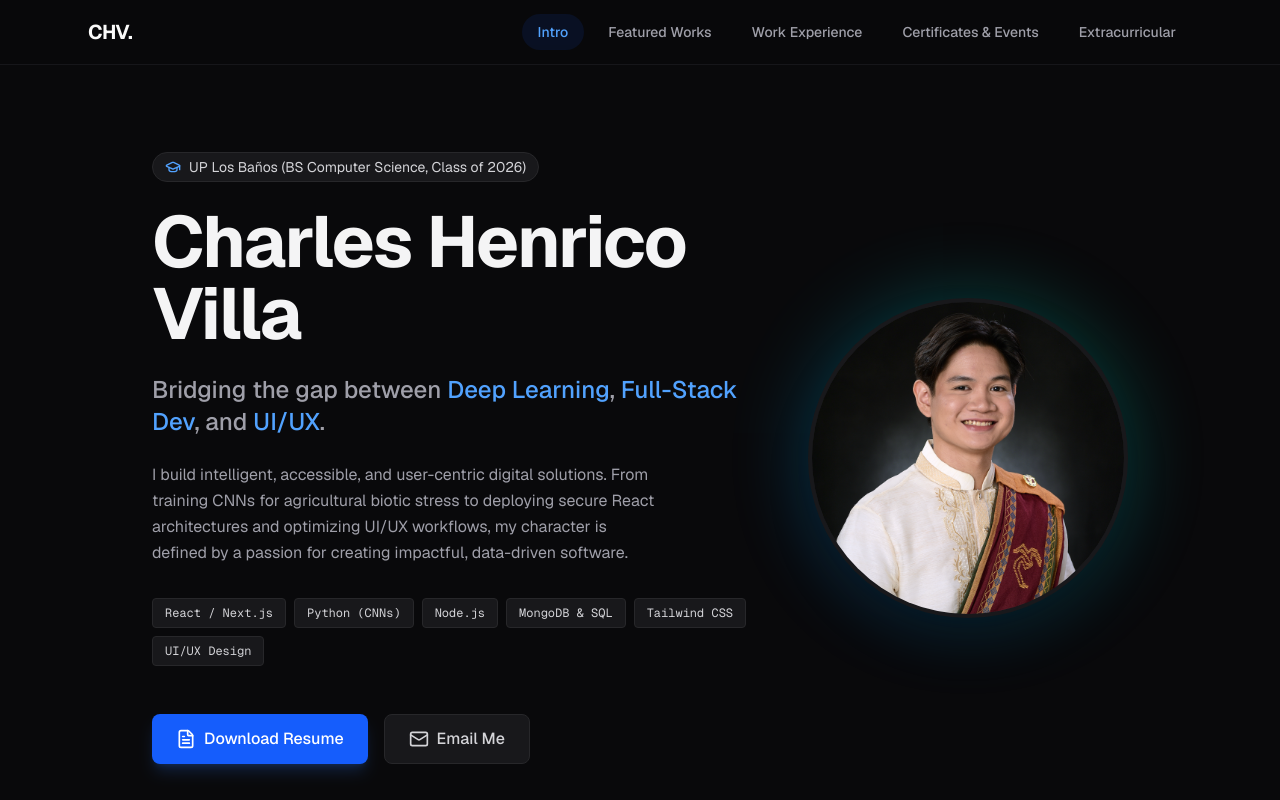
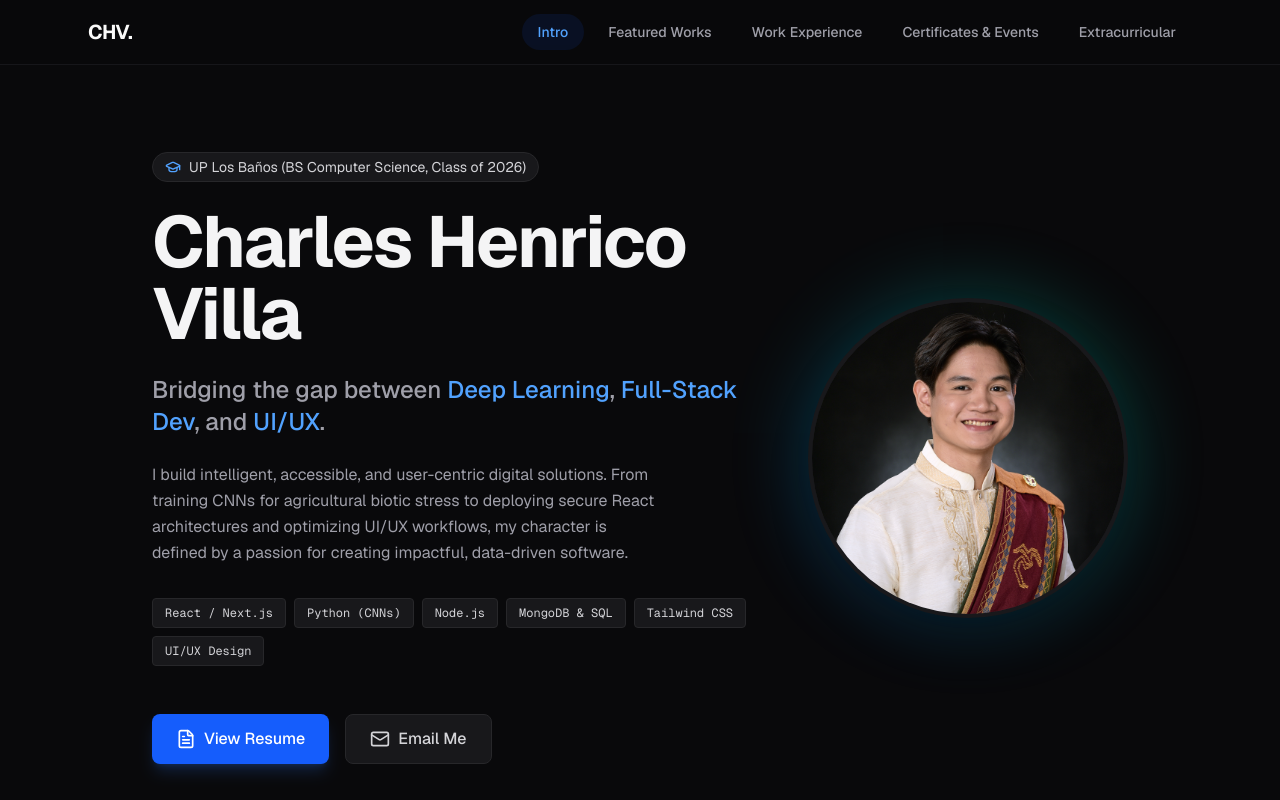
Before and after one commit to charleshenricovilla/charles-portfolio, a Next.js app: page / in a window 1280 px wide. Shown: the top 800 px of the page. Built offline with nearby package versions, Linux system fonts and the light colour scheme.

Commit message:
Update runner up text and add resume google doc link

```diff
--- a/app/page.tsx
+++ b/app/page.tsx
@@ -133,8 +133,13 @@ const slideUp = {
               </div>
 
               <div className="flex flex-wrap gap-4 pt-6">
-                <a href="/resume.pdf" target="_blank" className="flex items-center gap-2 bg-blue-600 hover:bg-blue-700 text-white px-6 py-3 rounded-lg font-medium transition-colors shadow-lg shadow-blue-500/20">
-                  <FileText size={20} /> Download Resume
+                <a
+                  href="https://docs.google.com/document/d/1BTe7hL6sZwLTzc7ju7-PBCTgth3IhhSF-Tc0WZf3YYM/edit?usp=sharing"
+                  target="_blank"
+                  rel="noopener noreferrer"
+                  className="flex items-center gap-2 bg-blue-600 hover:bg-blue-700 text-white px-6 py-3 rounded-lg font-medium transition-colors shadow-lg shadow-blue-500/20"
+                >
+                  <FileText size={20} /> View Resume
                 </a>
                 <a href="mailto:charleshenricovilla@gmail.com" className="flex items-center gap-2 bg-zinc-900 hover:bg-zinc-800 text-zinc-300 px-6 py-3 rounded-lg font-medium transition-colors border border-zinc-800">
                   <Mail size={20} /> Email Me
@@ -172,7 +177,7 @@ const slideUp = {
                   title: "Explainable AI for Sugarcane Biotic Stress",
                   tag: "Deep Learning • XAI",
                   desc: "Engineered a web application utilizing CNNs to detect biotic stress on sugarcane leaf images. Integrated Explainable AI (XAI) techniques to generate visual heatmaps for transparent, data-driven disease identification.",
-                  image: "/XAI.png" // Ensured .png extension
+                  image: "/XAI.png"
                 },
                 {
                   title: "DMI Toronto Web Deployment",
@@ -310,7 +315,7 @@ const slideUp = {
                         containerClass="w-full h-full"
                       />
                     </div>
-                    <div className="absolute top-4 right-4 bg-blue-600 text-white text-xs font-bold px-3 py-1.5 rounded-full shadow-lg">2nd Runner Up</div>
+                    <div className="absolute top-4 right-4 bg-blue-600 text-white text-xs font-bold px-3 py-1.5 rounded-full shadow-lg">1st Runner Up</div>
                   </div>
 
                   <div className="p-6">
```
